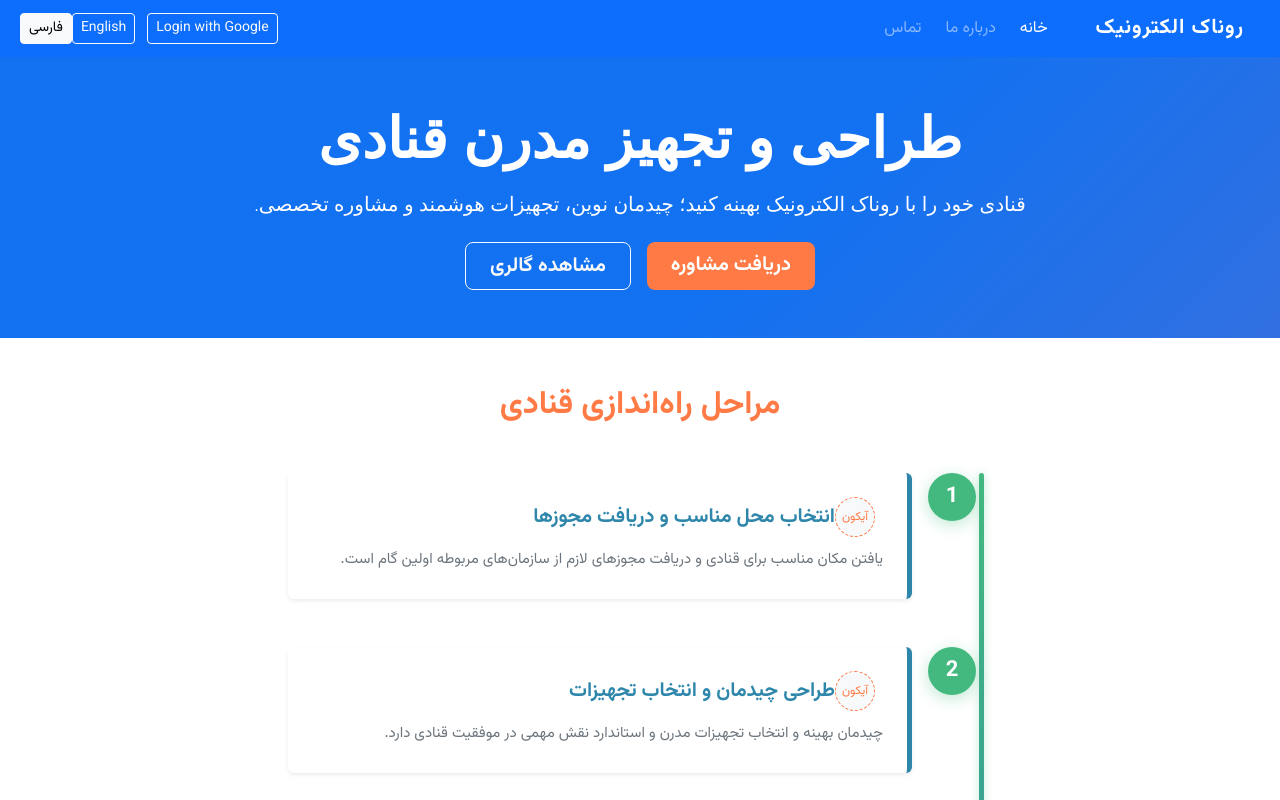
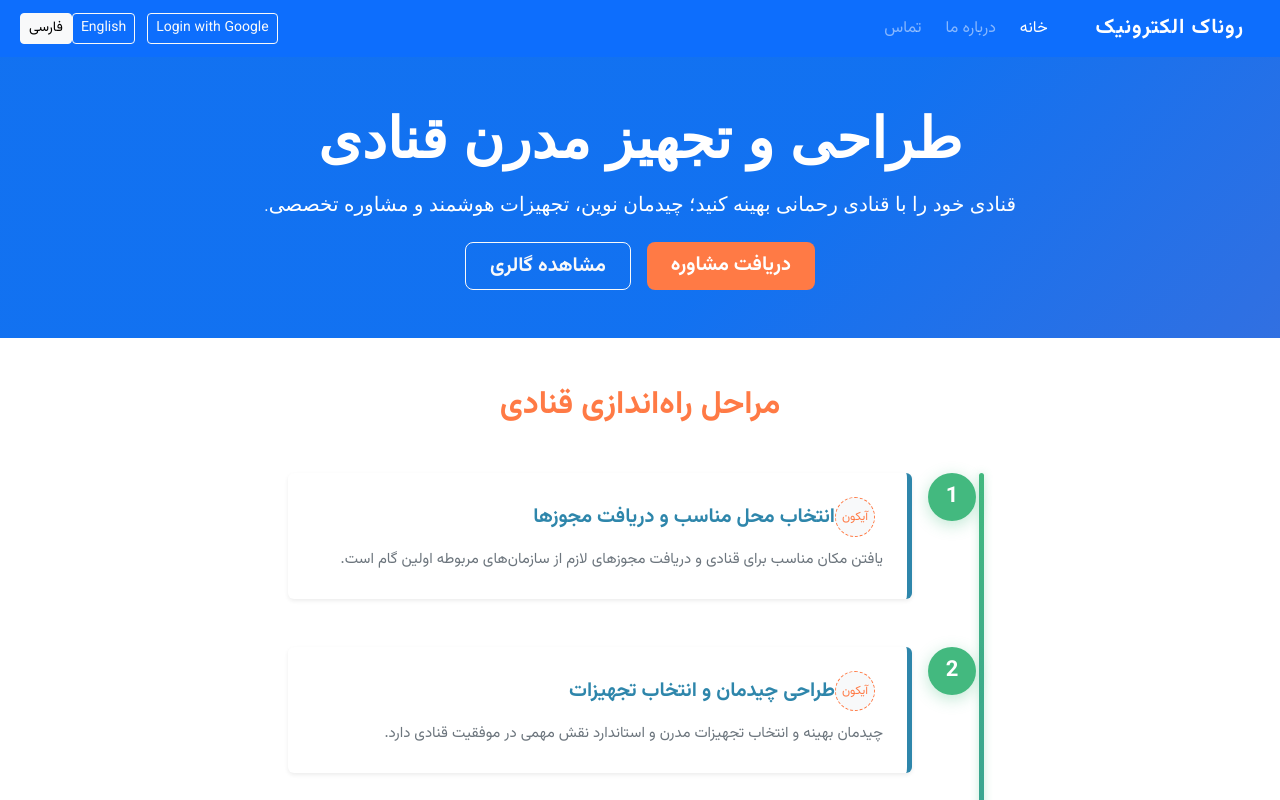
Before and after one commit to artificialxflow/ghanadi, a Next.js app: page / in a window 1280 px wide. Shown: the top 800 px of the page. Built offline with nearby package versions, Linux system fonts and the light colour scheme; no server answers.

Commit message:
Update Hero.tsx

```diff
--- a/components/Hero.tsx
+++ b/components/Hero.tsx
@@ -5,13 +5,13 @@ import { LangContext } from "./LangProvider";
 const content = {
   en: {
     title: "Modern Confectionery Design & Equipment",
-    desc: "Optimize your confectionery with Ronac Electronics – innovative layouts, smart equipment, and expert consulting.",
+    desc: "Optimize your confectionery with Ghanadi Rahmani – innovative layouts, smart equipment, and expert consulting.",
     cta1: "Get Consultation",
     cta2: "View Gallery"
   },
   fa: {
     title: "طراحی و تجهیز مدرن قنادی",
-    desc: "قنادی خود را با روناک الکترونیک بهینه کنید؛ چیدمان نوین، تجهیزات هوشمند و مشاوره تخصصی.",
+    desc: "قنادی خود را با قنادی رحمانی بهینه کنید؛ چیدمان نوین، تجهیزات هوشمند و مشاوره تخصصی.",
     cta1: "دریافت مشاوره",
     cta2: "مشاهده گالری"
   }
```
